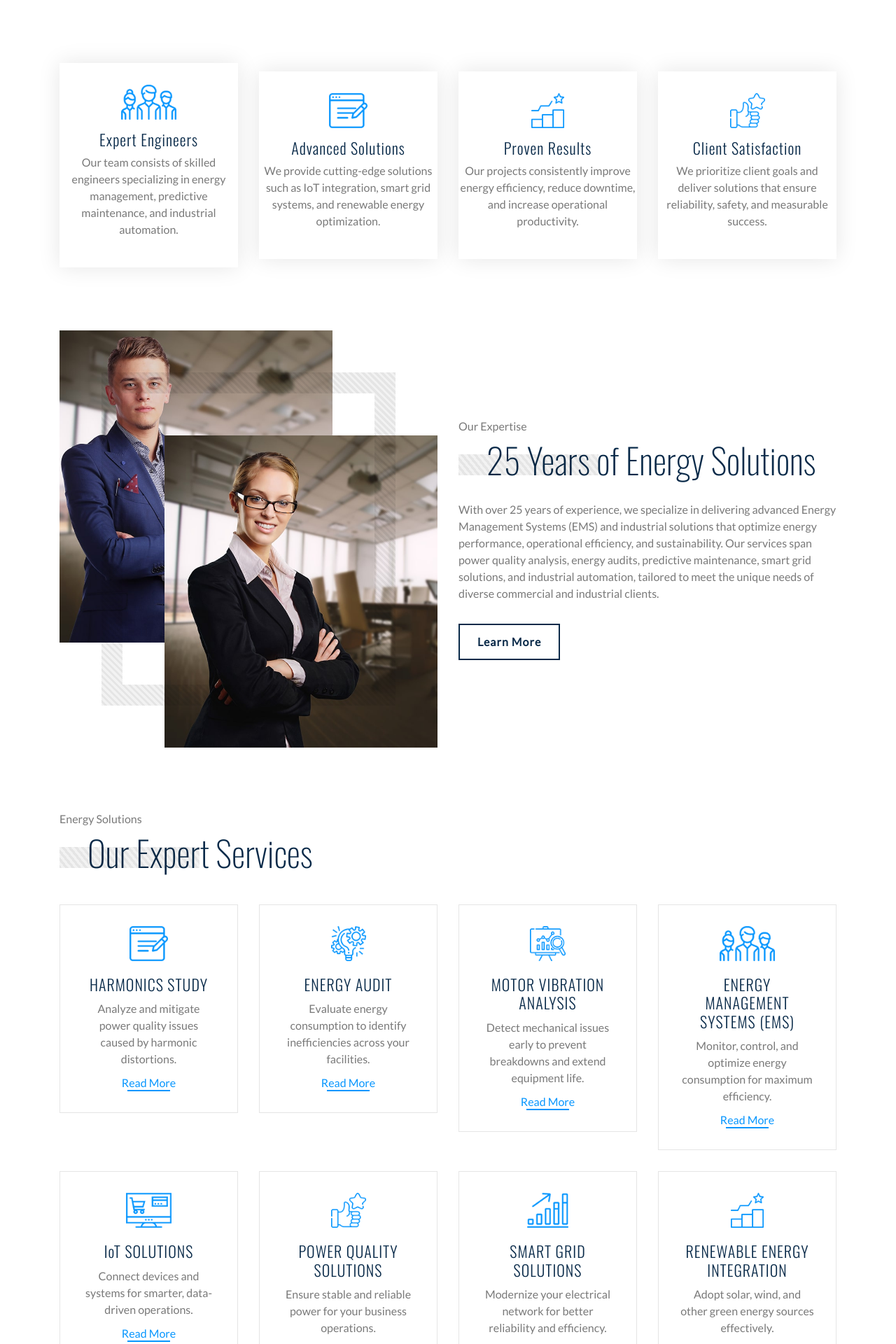
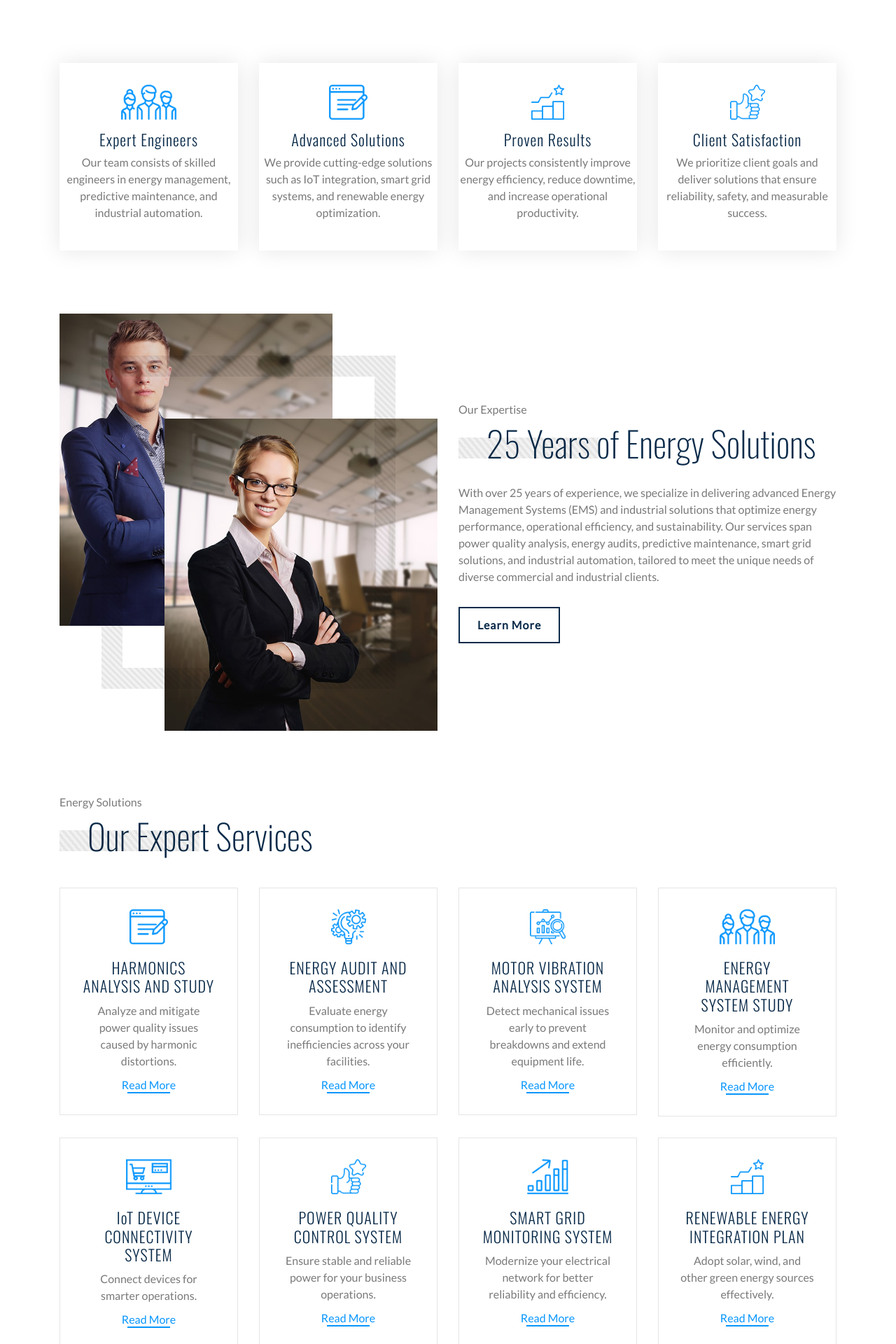
Before and after one commit to Kamalesh0145/optimusenergy, a PHP site: page / in a window 1280 px wide. Shown: the part 800-2720 px from the top of the page at 70% size. Run offline with PHP 8.4, Linux system fonts and the light colour scheme; some libraries are stand-ins or nearby versions.

Commit message:
UI and code update

```diff
--- a/consulting-website-template/includes/footer.php
+++ b/consulting-website-template/includes/footer.php
@@ -7,7 +7,11 @@
                             <div class="col-md-6">
                                 <div class="footer-contact">
                                     <h2>Our Head Office</h2>
-                                    <p><i class="fa fa-map-marker-alt"></i>12/94,Sathiyamoorthy Nagar,Thomas Cross Road,Opp.Central Warehouse,Ellis Nagar,Maduari-625016</p>
+                                    <p><i class="fa fa-map-marker-alt"></i>12/94.Sathiyamoorthy Nagar<br>
+                                        Thomas Cross Road<br>
+                                        Opp.Central Warehouse<br>
+                                        Ellis Nagar<br>
+                                        Maduari-625016</p>
                                     <p><i class="fa fa-phone-alt"></i>+91 99943 44816</p>
                                     <p><i class="fa fa-envelope"></i>  admin@optimusenergy.in
                                                                      technical@optimusenergy.in</p>
@@ -23,11 +27,10 @@
                             <div class="col-md-6">
                                 <div class="footer-link">
                                     <h2>Quick Links</h2>
-                                    <a href="">Terms of use</a>
-                                    <a href="">Privacy policy</a>
-                                    <a href="">Cookies</a>
-                                    <a href="">Help</a>
-                                    <a href="">FQAs</a>
+                                    <a href="">Home</a>
+                                    <a href="">About</a>
+                                    <a href="">Service</a>
+                                    <a href="">contact</a>
                                 </div>
                             </div>
                         </div>
--- a/consulting-website-template/includes/header.php
+++ b/consulting-website-template/includes/header.php
@@ -2,7 +2,7 @@
 <html lang="en">
     <head>
         <meta charset="utf-8">
-        <title>Confer - Consulting Website Template Free Download</title>
+        <title>optimusenergy.in</title>
         <meta content="width=device-width, initial-scale=1.0" name="viewport">
         <meta content="Consulting Website Template Free Download" name="keywords">
         <meta content="Consulting Website Template Free Download" name="description">
@@ -59,8 +59,11 @@
 
         <!-- Nav Bar Start -->
         <div class="navbar navbar-expand-lg bg-dark navbar-dark">
-            <div class="container-fluid">
-                <a href="index.php" class="navbar-brand">Power Solutions</a>
+                    <div class="container-fluid">
+        <a href="index.php" class="navbar-brand">
+            <img src="img/optimus_energy.png" style="height: 100px; width:50px; margin-right: 10px;">
+            <span class="logo-text">OPTIMUS ENERGY</span>
+        </a>
                 <button type="button" class="navbar-toggler" data-toggle="collapse" data-target="#navbarCollapse">
                     <span class="navbar-toggler-icon"></span>
                 </button>
@@ -73,13 +76,13 @@
                         <!-- <a href="feature.php" class="nav-item nav-link <?php echo (basename($_SERVER['PHP_SELF']) == 'feature.php') ? 'active' : ''; ?>">Feature</a>
                         <a href="advisor.php" class="nav-item nav-link <?php echo (basename($_SERVER['PHP_SELF']) == 'advisor.php') ? 'active' : ''; ?>">Advisor</a>
                         <a href="review.php" class="nav-item nav-link <?php echo (basename($_SERVER['PHP_SELF']) == 'review.php') ? 'active' : ''; ?>">Review</a> -->
-                        <div class="nav-item dropdown">
+                        <!-- <div class="nav-item dropdown">
                             <a href="#" class="nav-link dropdown-toggle" data-toggle="dropdown">Pages</a>
                             <div class="dropdown-menu">
                                 <a href="blog.php" class="dropdown-item">Blog Page</a>
                                 <a href="single.php" class="dropdown-item">Single Page</a>
                             </div>
-                        </div>
+                        </div> -->
                         <a href="contact.php" class="nav-item nav-link <?php echo (basename($_SERVER['PHP_SELF']) == 'contact.php') ? 'active' : ''; ?>">Contact</a>
                     </div>
                 </div>
--- a/consulting-website-template/index.php
+++ b/consulting-website-template/index.php
@@ -4,54 +4,68 @@
 <div class="carousel">
   <div class="container-fluid">
     <div class="owl-carousel">
+
+      <!-- Slide 1 -->
       <div class="carousel-item">
         <div class="carousel-img">
-                            <img src="img/carousel-1.jpg" alt="Image">
+          <img src="img/carousel-1.jpg" alt="Smart Solutions">
         </div>
         <div class="carousel-text">
-                            <h1>Fastest Way to Achieve Success</h1>
+          <h1>Smart Energy Solutions</h1>
           <p>
-                                Lorem ipsum dolor sit amet elit. Phasellus ut mollis mauris. Vivamus egestas eleifend dui ac consequat at lectus in malesuada
+            Optimize your energy consumption with our cutting-edge management systems designed for businesses and industries.
           </p>
           <div class="carousel-btn">
-                                <a class="btn" href=""><i class="fa fa-link"></i>Get Started</a>
-                                <a class="btn btn-play" data-toggle="modal" data-src="https://www.youtube.com/embed/DWRcNpR6Kdc" data-target="#videoModal"><i class="fa fa-play"></i>Watch Video</a>
+            <a class="btn" href="#services"><i class="fa fa-link"></i>Get Started</a>
+            <a class="btn btn-play" data-toggle="modal" data-src="https://www.youtube.com/embed/DWRcNpR6Kdc" data-target="#videoModal">
+              <i class="fa fa-play"></i>Watch Video
+            </a>
           </div>
         </div>
       </div>
+
+      <!-- Slide 2 -->
       <div class="carousel-item">
         <div class="carousel-img">
-                            <img src="img/carousel-2.jpg" alt="Image">
+          <img src="img/carousel-2.jpg" alt="Consulting Services">
         </div>
         <div class="carousel-text">
-                            <h1>Your Success Our Achievement</h1>
+          <h1>Expert Consulting Services</h1>
           <p>
-                                Morbi sagittis turpis id suscipit feugiat. Suspendisse eu augue urna. Morbi sagittis, orci sodales varius fermentum, tortor
+            Our experienced consultants guide your business to maximize efficiency, reduce costs, and grow sustainably.
           </p>
           <div class="carousel-btn">
-                                <a class="btn" href=""><i class="fa fa-link"></i>Get Started</a>
-                                <a class="btn btn-play" data-toggle="modal" data-src="https://www.youtube.com/embed/DWRcNpR6Kdc" data-target="#videoModal"><i class="fa fa-play"></i>Watch Video</a>
+            <a class="btn" href="#services"><i class="fa fa-link"></i>Get Started</a>
+            <a class="btn btn-play" data-toggle="modal" data-src="https://www.youtube.com/embed/DWRcNpR6Kdc" data-target="#videoModal">
+              <i class="fa fa-play"></i>Watch Video
+            </a>
           </div>
         </div>
       </div>
+
+      <!-- Slide 3 -->
       <div class="carousel-item">
         <div class="carousel-img">
-                            <img src="img/carousel-3.jpg" alt="Image">
+          <img src="img/carousel-3.jpg" alt="Business Growth">
         </div>
         <div class="carousel-text">
-                            <h1>Your Business Our Effort</h1>
+          <h1>Drive Business Growth</h1>
           <p>
-                                Sed ultrices, est eget feugiat accumsan, dui nibh egestas tortor, ut rhoncus nibh ligula euismod quam. Proin pellentesque odio
+            Leverage innovative strategies and smart technologies to scale your business and achieve measurable results.
           </p>
           <div class="carousel-btn">
-                                <a class="btn" href=""><i class="fa fa-link"></i>Get Started</a>
-                                <a class="btn btn-play" data-toggle="modal" data-src="https://www.youtube.com/embed/DWRcNpR6Kdc" data-target="#videoModal"><i class="fa fa-play"></i>Watch Video</a>
+            <a class="btn" href="#services"><i class="fa fa-link"></i>Get Started</a>
+            <a class="btn btn-play" data-toggle="modal" data-src="https://www.youtube.com/embed/DWRcNpR6Kdc" data-target="#videoModal">
+              <i class="fa fa-play"></i>Watch Video
+            </a>
           </div>
         </div>
       </div>
+
     </div>
   </div>
 </div>
+
         <!-- Carousel End -->
 
         <!-- Video Modal Start-->
@@ -82,7 +96,9 @@
                 <div class="fact-item text-center">
                     <img src="img/icon-4.png" alt="Icon">
                     <h2>Expert Engineers</h2>
-                    <p>Our team consists of skilled engineers specializing in energy management, predictive maintenance, and industrial automation.</p>
+                    <p>
+Our team consists of skilled engineers in energy management, predictive maintenance, and industrial automation.
+                    </p>
                 </div>
             </div>
 
@@ -184,8 +200,7 @@ function toggleText() {
               <div class="col-lg-3 col-md-6">
                 <div class="service-item">
                   <img src="img/icon-1.png" alt="Icon">
-          <h3>HARMONICS STUDY</h3>
-          <p>
+                    <h3>HARMONICS ANALYSIS AND STUDY</h3>           <!-- 22 letters -->
                     Analyze and mitigate power quality issues caused by harmonic distortions.
                     <span class="more-text" style="display: none;">
                       We provide detailed reports, corrective recommendations, and implementation strategies to ensure stable and efficient electrical systems.
@@ -199,7 +214,7 @@ function toggleText() {
               <div class="col-lg-3 col-md-6">
                 <div class="service-item">
                   <img src="img/icon-2.png" alt="Icon">
-          <h3>ENERGY AUDIT</h3>
+                  <h3>ENERGY AUDIT AND ASSESSMENT</h3>           <!-- 23 letters -->
                   <p>
                     Evaluate energy consumption to identify inefficiencies across your facilities.
                     <span class="more-text" style="display: none;">
@@ -214,7 +229,7 @@ function toggleText() {
               <div class="col-lg-3 col-md-6">
                 <div class="service-item">
                   <img src="img/icon-3.png" alt="Icon">
-          <h3>MOTOR VIBRATION ANALYSIS</h3>
+                <h3>MOTOR VIBRATION ANALYSIS SYSTEM</h3>      <!-- 24 letters -->
                   <p>
                     Detect mechanical issues early to prevent breakdowns and extend equipment life.
                     <span class="more-text" style="display: none;">
@@ -229,9 +244,9 @@ function toggleText() {
               <div class="col-lg-3 col-md-6">
                 <div class="service-item">
                   <img src="img/icon-4.png" alt="Icon">
-          <h3>ENERGY MANAGEMENT SYSTEMS (EMS)</h3>
+                <h3>ENERGY MANAGEMENT SYSTEM STUDY</h3>       <!-- 23 letters -->
                   <p>
-            Monitor, control, and optimize energy consumption for maximum efficiency.
+                    Monitor and optimize energy consumption efficiently.
                     <span class="more-text" style="display: none;">
                       From real-time tracking to automated reporting, we ensure sustainable energy management and cost savings for your organization.
                     </span>
@@ -244,9 +259,9 @@ function toggleText() {
               <div class="col-lg-3 col-md-6">
                 <div class="service-item">
                   <img src="img/icon-5.png" alt="Icon">
-          <h3>IoT SOLUTIONS</h3>
+                   <h3>IoT DEVICE CONNECTIVITY SYSTEM</h3>       <!-- 23 letters -->
                   <p>
-            Connect devices and systems for smarter, data-driven operations.
+                    Connect devices for smarter operations.
                     <span class="more-text" style="display: none;">
                       By integrating sensors, analytics, and automation, we enhance operational efficiency, safety, and predictive maintenance capabilities.
                     </span>
@@ -259,7 +274,7 @@ function toggleText() {
               <div class="col-lg-3 col-md-6">
                 <div class="service-item">
                   <img src="img/icon-6.png" alt="Icon">
-          <h3>POWER QUALITY SOLUTIONS</h3>
+                 <h3>POWER QUALITY CONTROL SYSTEM</h3>         <!-- 23 letters -->
                   <p>
                     Ensure stable and reliable power for your business operations.
                     <span class="more-text" style="display: none;">
@@ -274,7 +289,7 @@ function toggleText() {
               <div class="col-lg-3 col-md-6">
                 <div class="service-item">
                   <img src="img/icon-7.png" alt="Icon">
-          <h3>SMART GRID SOLUTIONS</h3>
+                 <h3>SMART GRID MONITORING SYSTEM</h3>         <!-- 23 letters -->
                   <p>
                     Modernize your electrical network for better reliability and efficiency.
                     <span class="more-text" style="display: none;">
@@ -289,7 +304,7 @@ function toggleText() {
               <div class="col-lg-3 col-md-6">
                 <div class="service-item">
                   <img src="img/icon-8.png" alt="Icon">
-          <h3>RENEWABLE ENERGY INTEGRATION</h3>
+                  <h3>RENEWABLE ENERGY INTEGRATION PLAN</h3>    <!-- 24 letters -->
                   <p>
                     Adopt solar, wind, and other green energy sources effectively.
                     <span class="more-text" style="display: none;">
@@ -304,9 +319,10 @@ function toggleText() {
               <div class="col-lg-3 col-md-6">
                 <div class="service-item">
                   <img src="img/icon-9.png" alt="Icon">
-          <h3>ENERGY STORAGE SOLUTIONS</h3>
+                 <h3>ENERGY STORAGE CONTROL SYSTEM</h3>        <!-- 23 letters -->
                   <p>
-            Efficiently store excess energy for later use.
+                   Efficiently store all surplus electrical energy safely and reliably for long-term future use.
+
                     <span class="more-text" style="display: none;">
                       We design and implement battery storage systems to optimize energy consumption, reduce costs, and improve grid reliability.
                     </span>
@@ -319,7 +335,7 @@ function toggleText() {
               <div class="col-lg-3 col-md-6">
                 <div class="service-item">
                   <img src="img/icon-10.png" alt="Icon">
-          <h3>PREDICTIVE MAINTENANCE</h3>
+                 <h3>PREDICTIVE MAINTENANCE CONTROL PLAN</h3>  <!-- 24 letters -->
                   <p>
                     Prevent downtime by identifying equipment issues before they occur.
                     <span class="more-text" style="display: none;">
@@ -334,7 +350,7 @@ function toggleText() {
               <div class="col-lg-3 col-md-6">
                 <div class="service-item">
                   <img src="img/icon-1.png" alt="Icon">
-          <h3>INDUSTRIAL AUTOMATION</h3>
+                 <h3>INDUSTRIAL AUTOMATION CONTROL PLAN</h3>   <!-- 24 letters -->
                   <p>
                     Streamline manufacturing and operational processes for higher productivity.
                     <span class="more-text" style="display: none;">
@@ -349,9 +365,9 @@ function toggleText() {
               <div class="col-lg-3 col-md-6">
                 <div class="service-item">
                   <img src="img/icon-2.png" alt="Icon">
-          <h3>ENERGY COMPLIANCE & REGULATIONS</h3>
+                 <h3>ENERGY COMPLIANCE REGULATION PLAN</h3>    <!-- 24 letters -->
                   <p>
-            Ensure operations meet local and international energy standards.
+                  Ensure all business operations meet strict local and international energy standards.
                     <span class="more-text" style="display: none;">
                       We provide audits, certification assistance, and regulatory guidance to keep your business compliant, efficient, and future-ready.
                     </span>
@@ -569,7 +585,11 @@ function toggleText() {
                             </div>
                             <div class="contact-text">
                                 <h3>Our Head Office</h3>
-                                <p>12/94,Sathiyamoorthy Nagar,Thomas Cross Road,Opp.Central Warehouse,Ellis Nagar,Maduari-625016</p>
+                                <p>   12/94.Sathiyamoorthy Nagar<br>
+                                   Thomas Cross Road<br>
+                                        Opp.Central Warehouse<br>
+                                        Ellis Nagar<br>
+                                        Maduari-625016</p>
                             </div>
                         </div>
                         <div class="contact-info">
```
Also changed, not shown: consulting-website-template/contact.php (+16 -2 lines), consulting-website-template/service.php (+17 -22 lines), consulting-website-template/img/optimus_energy.png (added). Lines whose indentation alone changed are shown as unchanged.
